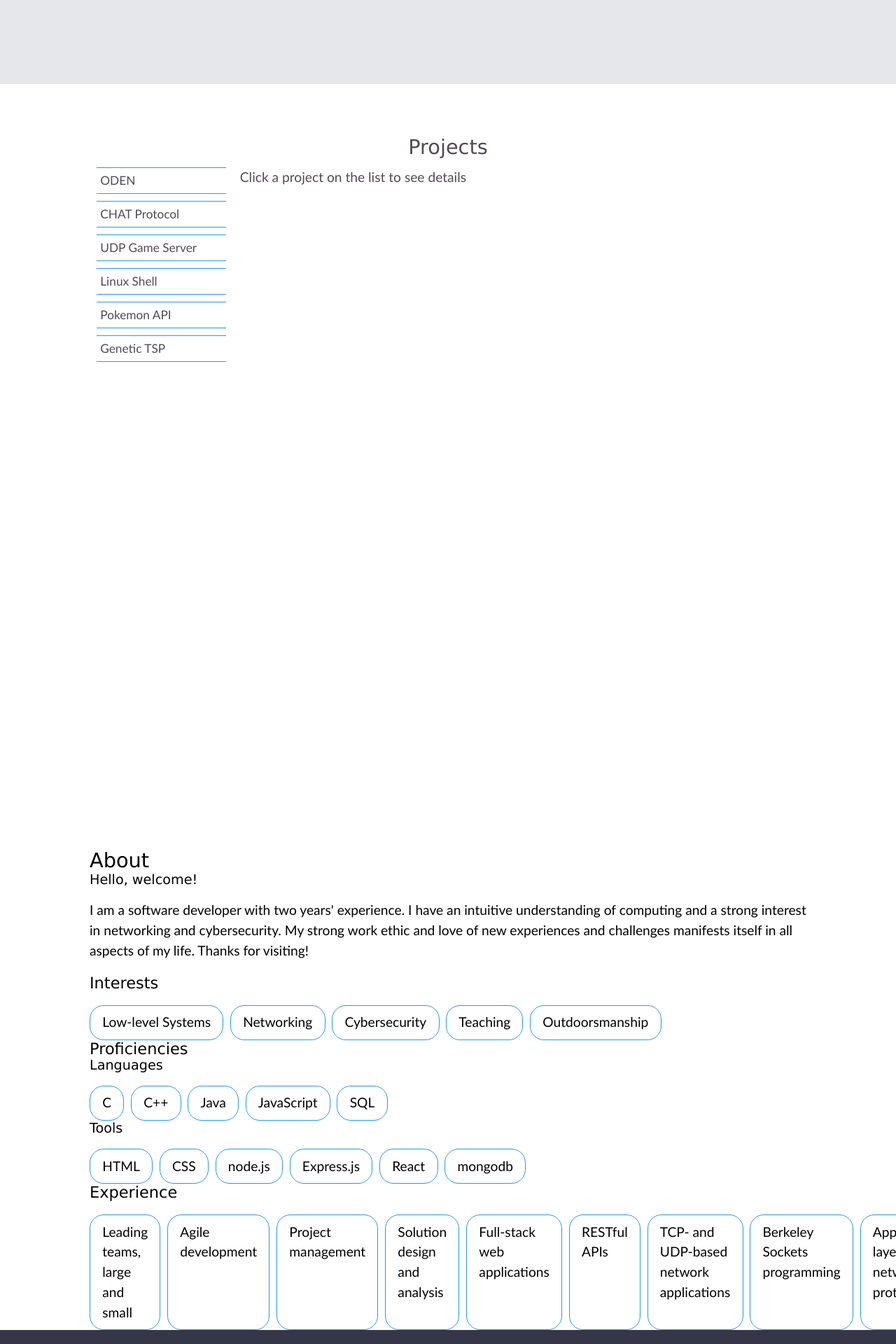
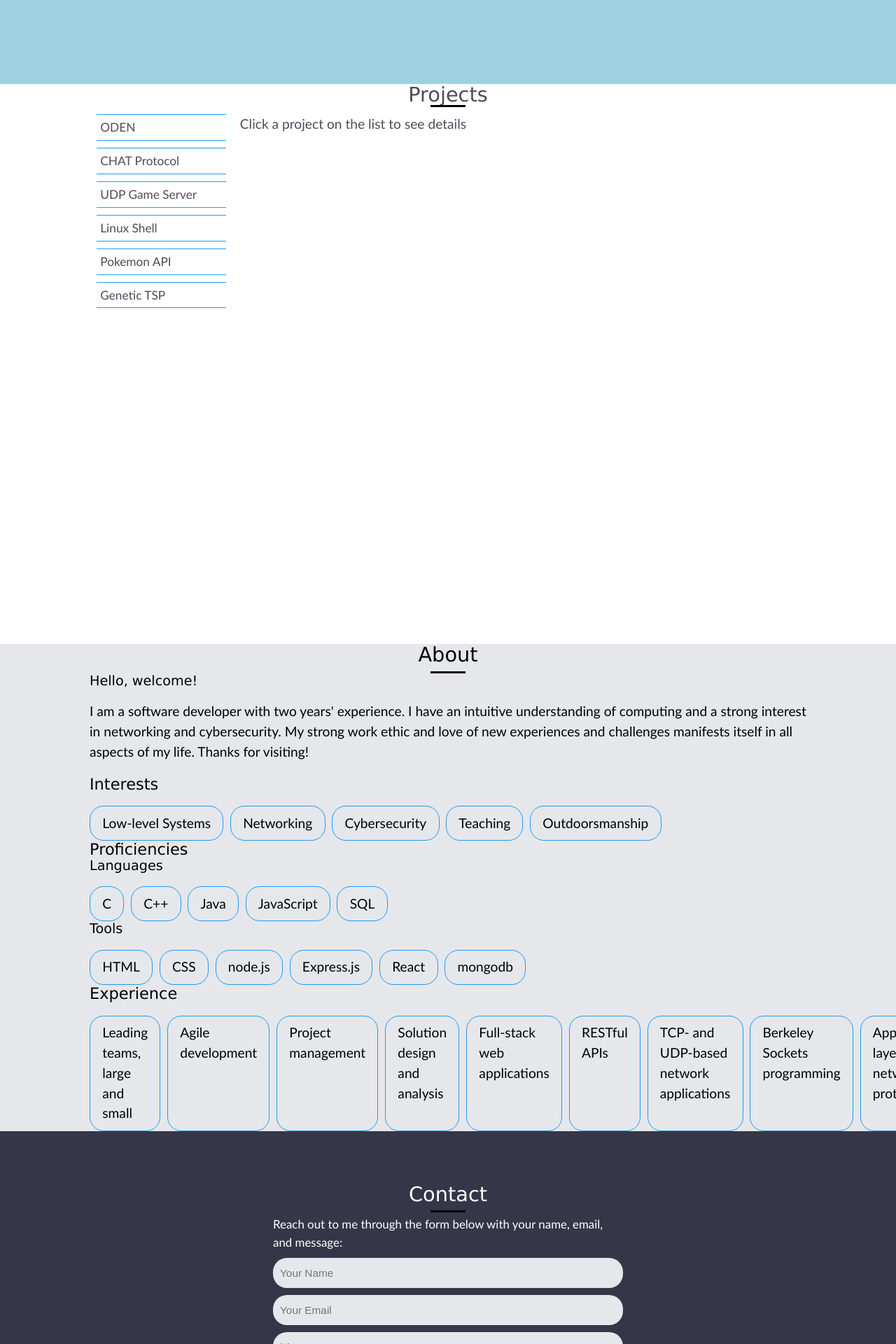
Before and after one commit to mbabey/personal-site, a React (Create React App) app in the folder front-end/: page / in a window 1280 px wide. Shown: the part 680-2600 px from the top of the page at 70% size. Built offline with nearby package versions, Linux system fonts and the light colour scheme.

Commit message:
Add underlines to titles

```diff
--- a/front-end/src/components/SectionAbout.js
+++ b/front-end/src/components/SectionAbout.js
@@ -6,7 +6,7 @@ const About = forwardRef(function About(props, ref) {
   return (
     <section id='about' ref={ref}>
       <div className='width-wrapper'>
-        <h2>About</h2>
+        <h2 className='title'>About</h2>
         <div>
           <h4 className='text-head'>Hello, welcome!</h4>
           <p>I am a software developer with two years' experience. I have an intuitive understanding of computing and a strong interest in networking and cybersecurity. My strong work ethic and love of new experiences and challenges manifests itself in all aspects of my life. Thanks for visiting!</p>
--- a/front-end/src/components/SectionContact.js
+++ b/front-end/src/components/SectionContact.js
@@ -65,7 +65,7 @@ const Contact = forwardRef(function Contact(props, ref) {
   return (
     <section id='contact' ref={ref}>
       <div className='width-wrapper'>
-        <h2>Contact</h2>
+        <h2 className='title'>Contact</h2>
         <p>Reach out to me through the form below with your name, email, and message:</p>
         <form autoComplete='on' ref={form}>
           <input ref={name} type='name' placeholder='Your Name' name='name'
--- a/front-end/src/components/SectionProjects.js
+++ b/front-end/src/components/SectionProjects.js
@@ -106,7 +106,7 @@ const Projects = forwardRef(function Projects(props, ref) {
   return (
     <section id='projects' ref={ref}>
       <div className='width-wrapper'>
-        <h2>Projects</h2>
+        <h2 className='title'>Projects</h2>
         <div id='projects-nav'>
           <ul>
             {project_info.map((p, index) => {
--- a/front-end/src/styles/about.css
+++ b/front-end/src/styles/about.css
@@ -1,3 +1,6 @@
+#about {
+  background: var(--col-grey-lt);
+}
 
 #about ul {
   display: flex;
--- a/front-end/src/styles/contact.css
+++ b/front-end/src/styles/contact.css
@@ -5,17 +5,11 @@
   padding-top: 75px;
 }
 
-#contact h2 {
-  text-align: center;
-  margin-bottom: 10px;
-}
-
 #contact p {
   max-width: 500px;
   margin: auto;
   font-size: 0.88em;
   padding-top: 4px;
-  border-top: 1px solid #fff;
 }
 
 #contact form {
--- a/front-end/src/styles/global.css
+++ b/front-end/src/styles/global.css
@@ -1,8 +1,8 @@
 :root {
   /* Colour palette */
   --col-blue-lt: #9ABFCA;
+  --col-blue-lt-2: #9ed2e2;
   --col-blue-drk: #353648;
-  --col-blue-lt-2: #a3a5d4;
   --col-blue-brt: #209bed;
   --col-blue-brt-2: #9bc5e1;
 
@@ -54,6 +54,23 @@ h6 {
   line-height: 1.1;
 }
 
+h2.title {
+  position: relative;
+  text-align: center;
+  padding-bottom: 10px;
+}
+
+h2.title::after {
+  position: absolute;
+  width: 50px;
+  height: 3px;
+  content: '';
+  left: 50%;
+  transform: translateX(-50%);
+  bottom: 0;
+  background-color: #000;
+}
+
 @media screen and (max-width: 1023px) {
   p, li {
     font-size: 0.8em !important;
--- a/front-end/src/styles/projects.css
+++ b/front-end/src/styles/projects.css
@@ -4,7 +4,6 @@
 }
 
 #projects .width-wrapper {
-  height: 57em;
   display: grid;
   grid-template-columns: 20% 80%;
   grid-template-rows: 10% 90%;
@@ -13,9 +12,6 @@
 #projects h2 {
   grid-column: 1 / span 2;
   grid-row: 1 / span 1;
-  text-align: center;
-  padding-top: 75px;
-  margin-bottom: 10px;
 }
 
 #projects #projects-nav ul {
@@ -140,7 +136,6 @@ Odd projects:
 
 @media screen and (max-width: 767px) {
   #projects .width-wrapper {
-    height: 83em;
     grid-template-columns: 100%;
     grid-template-rows: 9% 9% 87%;
   }
--- a/front-end/src/styles/top.css
+++ b/front-end/src/styles/top.css
@@ -1,7 +1,7 @@
 #top {
   height: 100vh;
   min-height: 560px;
-  background-color: var(--col-grey-lt);
+  background-color: var(--col-blue-lt-2);
 }
 
 #top .width-wrapper {
```
